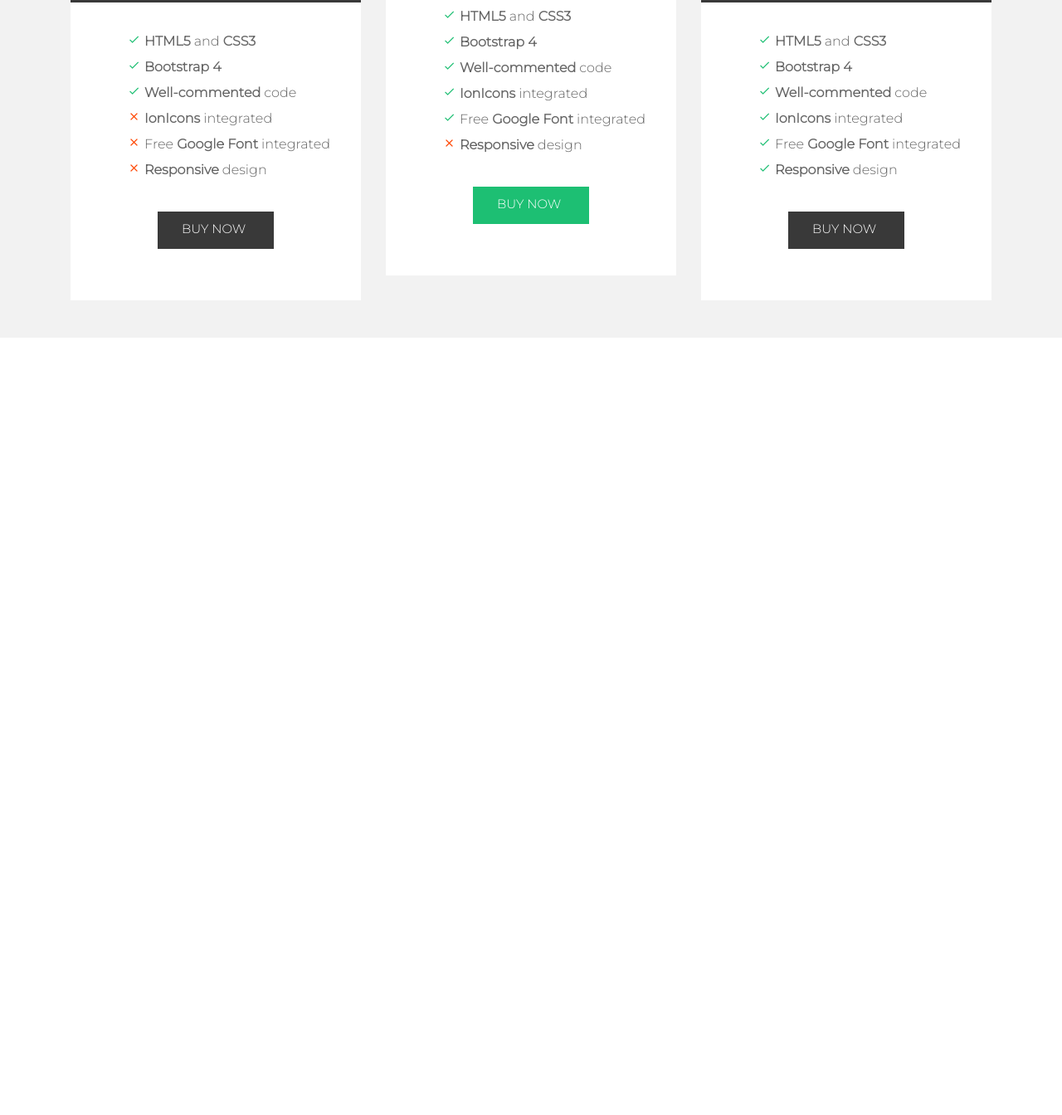
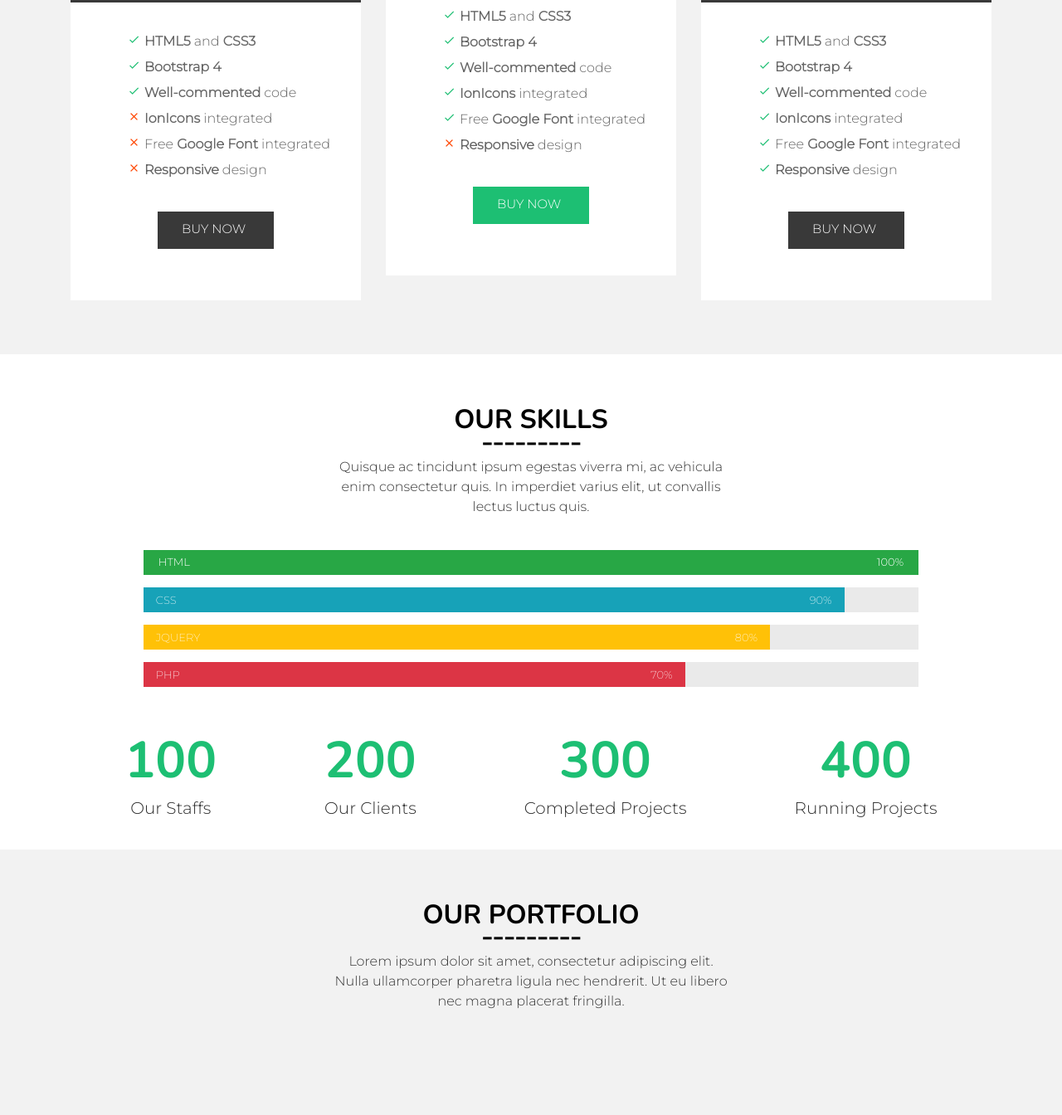
Before and after one commit to sainath9392/Go-Green-company-portfolio, a plain HTML site: page index.html in a window 1280 px wide. Shown: the part 3834-5178 px from the top of the page at 83% size. Before the commit the page ends 4241 px from the top, so only its background shows below. Drawn offline with nearby package versions, Linux system fonts and the light colour scheme.

Commit message:
completed skills sec

```diff
--- a/index.css
+++ b/index.css
@@ -359,7 +359,7 @@ span{
 .pricecontainer{
     background: #f2f2f2;
     padding-top: 60px;
-    padding-bottom: 60px;
+    padding-bottom: 80px;
 }
 .pricehead{
     display: flex;
@@ -473,3 +473,179 @@ span{
         background-color: #353535;
     }
 }
+.skillscontainer{
+    background: #ffffff;
+    padding-top: 60px;
+    padding-bottom: 60px;
+}
+.skillhead{
+    display: flex;
+    flex-direction: column;
+    align-items: center;
+    justify-content: center;
+    padding-bottom: 20px;
+    h2{
+        color: #000000;
+        padding: 0 400px;
+        text-align: center;
+    }
+    p{
+        color: #353535;
+        padding: 0 400px;
+        text-align: center;
+        padding-bottom: 30px;
+    }
+    span{
+        position: relative;
+        bottom: 13px;
+        color: #000000;
+    }
+}
+.skills{
+    display: flex;
+    flex-direction: column;
+    justify-content: center;
+    align-items: center;
+    gap: 15px;
+    position: relative;
+    bottom: 85px;
+}
+.html{
+    display: flex;
+    padding:0 18px;
+    padding-top: 15px;
+    height: 30px;
+    justify-content: space-between;
+    align-items: center;
+    background-color: #28a745;
+    width: 73vw;
+    font-size: 13px;
+}
+.html p{
+    color: #ffffff;
+}
+.css{
+    display: flex;
+    height: 30px;
+    justify-content: space-between;
+    align-items: center;
+    background-color: #a7a7a73d;
+    width: 73vw;
+    font-size: 13px;
+}
+.css p{
+    color: #ffffff;
+
+
+}
+.css span{
+    font-size: 13px;
+    display: flex;
+    align-items: center;
+    justify-content: space-between;
+    padding: 0 15px;
+    padding-top: 15px;
+    height: 30px;
+    width: 66vw;
+    background-color: #17a2b8;
+}
+.jquery{
+    display: flex;
+    height: 30px;
+    justify-content: space-between;
+    align-items: center;
+    background-color: #a7a7a73d;
+    width: 73vw;
+    font-size: 13px;
+}
+.jquery p{
+    color: #ffffff;
+
+
+}
+.jquery span{
+    font-size: 13px;
+    display: flex;
+    align-items: center;
+    justify-content: space-between;
+    padding: 0 15px;
+    padding-top: 15px;
+    height: 30px;
+    width: 59vw;
+    background-color: #ffc107;
+}
+.php{
+    display: flex;
+    height: 30px;
+    justify-content: space-between;
+    align-items: center;
+    background-color: #a7a7a73d;
+    width: 73vw;
+    font-size: 13px;
+}
+.php p{
+    color: #ffffff;
+
+
+}
+.php span{
+    font-size: 13px;
+    display: flex;
+    align-items: center;
+    justify-content: space-between;
+    padding: 0 15px;
+    padding-top: 15px;
+    height: 30px;
+    width: 51vw;
+    background-color: #dc3545;
+}
+.skills span{
+    font-weight: 100;
+}
+.showcase{
+    display: flex;
+    justify-content: center;
+    align-items: center;
+    text-align: center;
+    gap: 130px;
+    position: relative;
+    bottom: 20px;
+}
+
+.cases h1{
+    font-size: 3.2rem;
+    color: #1dbf73;
+    line-height: 3rem;
+}
+.cases p{
+    font-size: 20px;
+    color:#000000d1;
+}
+.port-con{
+    background: #f2f2f2;
+    padding-top: 60px;
+    padding-bottom: 60px;
+}
+.porthead{
+    display: flex;
+    flex-direction: column;
+    align-items: center;
+    justify-content: center;
+    padding-bottom: 20px;
+    h2{
+        color: #000000;
+        padding: 0 400px;
+        text-align: center;
+    }
+    p{
+        color: #353535;
+        padding: 0 400px;
+        text-align: center;
+        padding-bottom: 30px;
+    }
+    span{
+        position: relative;
+        bottom: 13px;
+        color: #000000;
+    }
+}
--- a/index.html
+++ b/index.html
@@ -272,7 +272,35 @@
     </section>
 
     <section>
+      <div class="skillscontainer">
+        <div class="skillhead">
+          <h2>OUR SKILLS</h2>
+          <span>---------</span>
+          <p>Quisque ac tincidunt ipsum egestas viverra mi, ac vehicula enim consectetur quis. In imperdiet varius elit, ut convallis lectus luctus quis.</p>
+        </div>
+      </div>
+      <div class="skills">
+       <div class="html"><p>HTML</p><p>100%</p></div>
+       <div class="css"><span><p>CSS</p><p>90%</p></span></div>
+       <div class="jquery"><span><p>JQUERY</p><p>80%</p></span></div>
+       <div class="php"><span><p>PHP</p><p>70%</p></span></div>
+      </div>
+      <div class="showcase">
+        <div class="cases"><h1><big>100</big></h1><p>Our Staffs</p></div>
+        <div class="cases"><h1><big>200</big></h1><p>Our Clients</p></div>
+        <div class="cases"><h1><big>300</big></h1><p>Completed Projects</p></div>
+        <div class="cases"><h1><big>400</big></h1><p>Running Projects</p></div>
+      </div>
+    </section>
 
+    <section>
+      <div class="port-con">
+        <div class="porthead">
+          <h2>OUR PORTFOLIO</h2>
+          <span>---------</span>
+          <p>Lorem ipsum dolor sit amet, consectetur adipiscing elit. Nulla ullamcorper pharetra ligula nec hendrerit. Ut eu libero nec magna placerat fringilla.</p>
+        </div>
+      </div>
     </section>
     <script src="https://cdn.jsdelivr.net/npm/bootstrap@5.3.3/dist/js/bootstrap.bundle.min.js" integrity="sha384-YvpcrYf0tY3lHB60NNkmXc5s9fDVZLESaAA55NDzOxhy9GkcIdslK1eN7N6jIeHz" crossorigin="anonymous"></script>
 </body>
```
